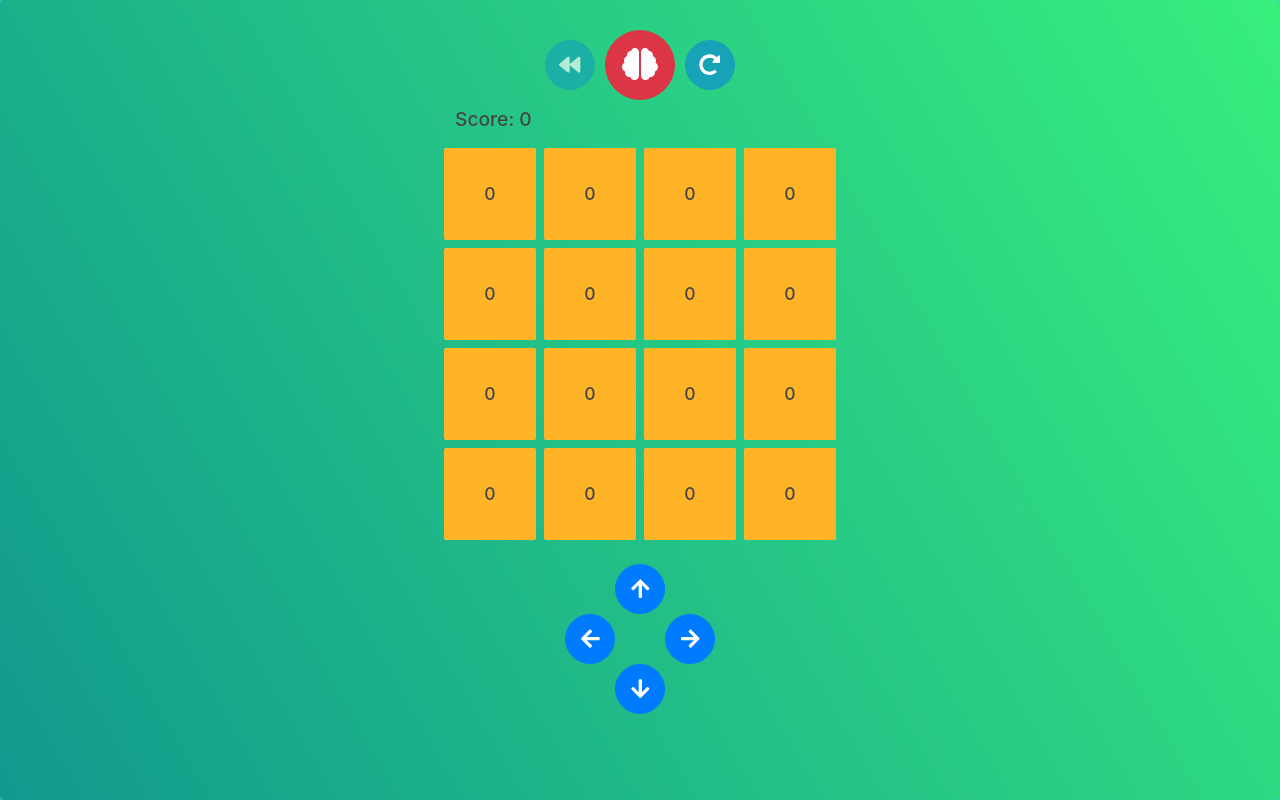
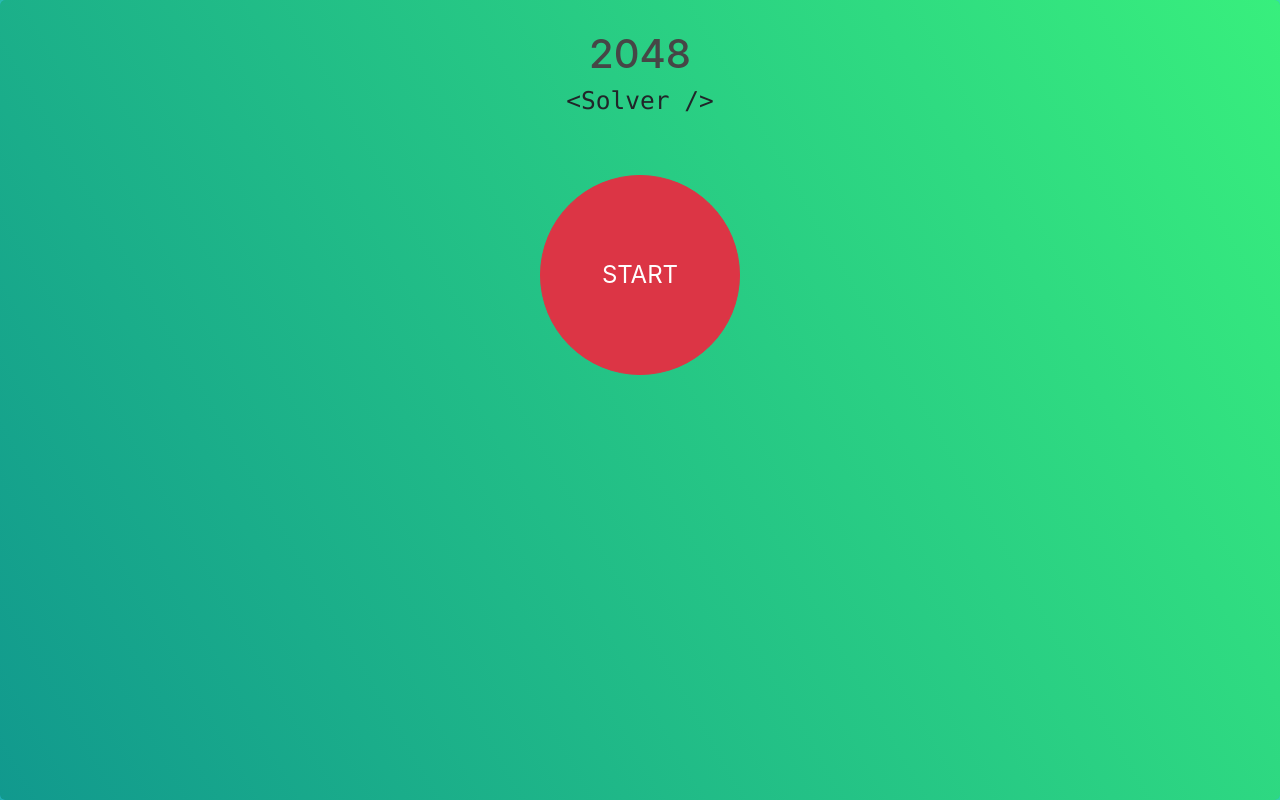
Before and after one commit to DanWhite90/solver2048, a React (Create React App) app: page / in a window 1280 px wide. Built offline with nearby package versions, Linux system fonts and the light colour scheme.

Commit message:
add start and touch detection

```diff
--- a/src/actions/index.js
+++ b/src/actions/index.js
@@ -1,5 +1,6 @@
-import {UPDATE_GAME, RESET_GAME, AI_TOGGLE, ROLLBACK_HISTORY} from "./types";
+import {UPDATE_GAME, RESET_GAME, AI_TOGGLE, ROLLBACK_HISTORY, START_GAME, SET_TOUCH_STATUS} from "./types";
 
+// Game action creators
 export const updateGame = (grid, deltaScore) => {
   return {
     type: UPDATE_GAME,
@@ -24,3 +25,17 @@ export const toggleAI = () => {
     type: AI_TOGGLE
   };
 }
+
+export const startGame = () => {
+  return {
+    type: START_GAME
+  }
+}
+
+
+// Device action creators
+export const setTouchStatus = () => {
+  return {
+    type: SET_TOUCH_STATUS
+  }
+}
--- a/src/actions/types.js
+++ b/src/actions/types.js
@@ -2,3 +2,6 @@ export const UPDATE_GAME = "UPDATE_GRID";
 export const RESET_GAME = "RESET_GAME";
 export const ROLLBACK_HISTORY = "ROLLBACK_HISTORY";
 export const AI_TOGGLE = "AI_TOGGLE";
+export const START_GAME = "START_GAME";
+
+export const SET_TOUCH_STATUS = "SET_TOUCH_STATUS";
--- a/src/components/App.js
+++ b/src/components/App.js
@@ -1,11 +1,22 @@
 import React from "react";
+import {connect} from "react-redux";
 
 import GameWrapper from "./game/GameWrapper";
+import GameStart from "./game/GameStart";
 
-const App = () => {
-  return (
-    <GameWrapper />
-  );
+const App = props => {
+
+  if (props.gameStarted) {
+    return <GameWrapper />;
+  } else {
+    return <GameStart />;
+  }
 }
 
-export default App;
+const mapStateToProps = state => {
+  return {
+    gameStarted: state.game.gameStarted
+  }
+}
+
+export default connect(mapStateToProps)(App);
--- /dev/null
+++ b/src/components/game/GameStart.js
@@ -0,0 +1,33 @@
+import React from "react";
+import {connect} from "react-redux";
+import {Container, Button} from "react-bootstrap";
+
+import * as actions from "../../actions";
+
+const GameStart = props => {
+
+  const handleClick = () => {
+    props.startGame();
+  }
+
+  const handleTouch = () => {
+    props.setTouchStatus();
+  }
+
+  return (
+    <Container fluid className="wrapper">
+      <h1>2048</h1>
+      <h3><pre><code>{"<Solver />"}</code></pre></h3>
+      <Button
+        variant="danger"
+        onTouchStart={handleTouch}
+        onClick={handleClick}
+        className="start rounded-circle"
+      >
+        START
+      </Button>
+    </Container>
+  );
+}
+
+export default connect(null, actions)(GameStart);
--- a/src/components/game/GameWrapper.js
+++ b/src/components/game/GameWrapper.js
@@ -1,19 +1,26 @@
 import React from "react";
 import {Container} from "react-bootstrap";
+import {connect} from "react-redux";
 
 import GameHeader from "./GameHeader";
 import GameGrid from "./GameGrid";
 import GameControls from "./GameControls";
 
-const GameWrapper = () => {
+const GameWrapper = props => {
 
   return (
     <Container fluid className="wrapper">
       <GameHeader />
       <GameGrid />
-      <GameControls />
+      {props.isTouchDevice ? "" : <GameControls />}
     </Container>
   );
 }
 
-export default GameWrapper;
+const mapStateToProps = state => {
+  return {
+    isTouchDevice: state.device.isTouchDevice
+  }
+}
+
+export default connect(mapStateToProps)(GameWrapper);
--- a/src/globalOptions.js
+++ b/src/globalOptions.js
@@ -25,7 +25,11 @@ export const REDUX_INITIAL_STATE = {
     grid: GRID_INITIAL_STATE(),
     aiActive: false,
     score: 0,
-    gridHistory: []
+    gridHistory: [],
+    gameStarted: false
+  },
+  device: {
+    isTouchDevice: false
   }
 };
 
--- /dev/null
+++ b/src/reducers/deviceReducer.js
@@ -0,0 +1,15 @@
+import {SET_TOUCH_STATUS} from "../actions/types";
+import {REDUX_INITIAL_STATE} from "../globalOptions";
+
+const deviceReducer = (state = REDUX_INITIAL_STATE.device, action) => {
+  switch (action.type) {
+
+    case SET_TOUCH_STATUS:
+      return {...state, isTouchDevice: true};
+
+    default:
+      return state;
+  }
+}
+
+export default deviceReducer;
--- a/src/reducers/gameReducer.js
+++ b/src/reducers/gameReducer.js
@@ -1,4 +1,4 @@
-import {UPDATE_GAME, AI_TOGGLE, RESET_GAME, ROLLBACK_HISTORY} from "../actions/types";
+import {UPDATE_GAME, AI_TOGGLE, RESET_GAME, ROLLBACK_HISTORY, START_GAME} from "../actions/types";
 import {REDUX_INITIAL_STATE, GRID_HISTORY_MAX_LENGTH} from "../globalOptions";
 import {encodeState, decodeState} from "../components/game/lib/encoding";
 
@@ -20,7 +20,7 @@ const gameReducer = (state = REDUX_INITIAL_STATE.game, action) => {
       };
 
     case RESET_GAME:
-      return {...REDUX_INITIAL_STATE.game, gridHistory: []};
+      return {...REDUX_INITIAL_STATE.game, gridHistory: [], gameStarted: state.gameStarted};
 
     case ROLLBACK_HISTORY:
       if (state.gridHistory.length) {
@@ -33,6 +33,9 @@ const gameReducer = (state = REDUX_INITIAL_STATE.game, action) => {
     case AI_TOGGLE:
       return {...state, aiActive: !state.aiActive};
 
+    case START_GAME:
+      return {...state, gameStarted: true};
+
     default:
       return state;
   }
--- a/src/reducers/index.js
+++ b/src/reducers/index.js
@@ -1,7 +1,9 @@
 import {combineReducers} from "redux";
 
 import gameReducer from "./gameReducer";
+import deviceReducer from "./deviceReducer";
 
 export default combineReducers({
-  game: gameReducer
+  game: gameReducer,
+  device: deviceReducer
 });
--- a/src/styles.css
+++ b/src/styles.css
@@ -31,6 +31,18 @@ body {
   width: min(var(--grid-size), var(--grid-max-size));
   padding: 30px 0;
   color: rgb(70, 70, 70);
+}
+
+.wrapper > h1, .wrapper > h3 {
+  text-align: center;
+}
+
+.start {
+  display: block;
+  width: calc(0.5 * min(var(--grid-size), var(--grid-max-size)));
+  height: calc(0.5 * min(var(--grid-size), var(--grid-max-size)));
+  margin: 60px auto;
+  font-size: 1.5rem;
 }
 
 .header {
```
